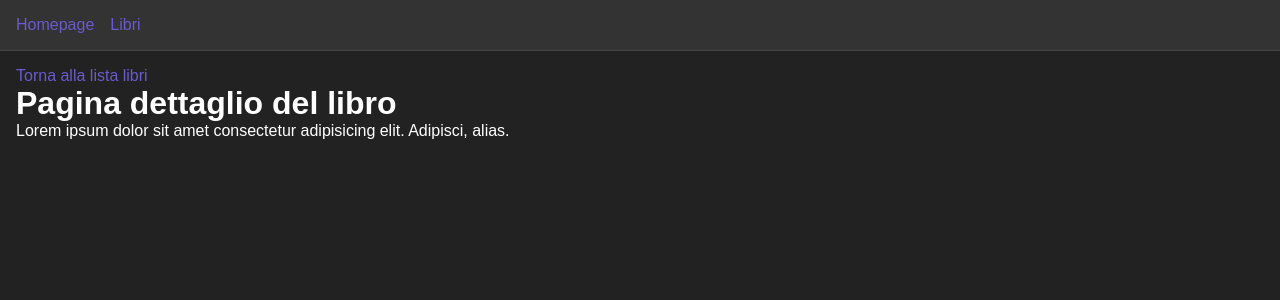
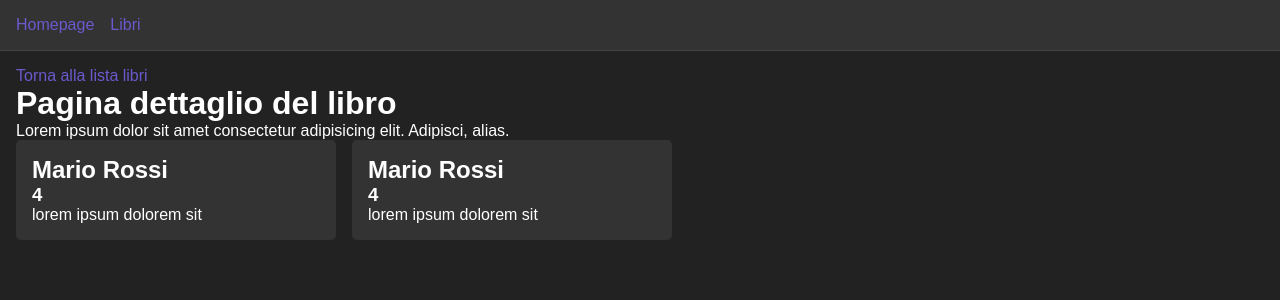
Before and after one commit to lambia/final-web-app-10-fe, a React (Vite) app: page /books/1 in a window 1280 px wide. Shown: the top 300 px of the page. Built offline with nearby package versions, Linux system fonts and the light colour scheme.

Commit message:
aggiunta card per reviews

```diff
--- /dev/null
+++ b/src/components/ReviewCard.jsx
@@ -0,0 +1,13 @@
+function ReviewCard({ review }) {
+
+	//Stesse proprietà con cui mi verrebbe restituito dalla webapi
+	const { name, vote, text } = review;
+
+	return <div className="card">
+		<h2>{name}</h2>
+		<h3>{vote}</h3>
+		<p>{text}</p>
+	</div>
+}
+
+export default ReviewCard;
--- a/src/pages/BookPage.jsx
+++ b/src/pages/BookPage.jsx
@@ -1,10 +1,28 @@
 import { Link } from "react-router-dom"
+import ReviewCard from "../components/ReviewCard";
 
 function BookPage() {
+
+	//Un oggetto che rappresenta un finto libro, con la stessa struttura con cui mi verrebbe restituito dalla webapi
+	const fakeReview = {
+		name: "Mario Rossi",
+		vote: 4,
+		text: "lorem ipsum dolorem sit"
+	};
+
+	const reviews = [
+		fakeReview,
+		fakeReview
+	];
+
 	return <>
 		<Link to="/books">Torna alla lista libri</Link>
 		<h1>Pagina dettaglio del libro</h1>
 		<p>Lorem ipsum dolor sit amet consectetur adipisicing elit. Adipisci, alias.</p>
+
+		<div className="cards-container">
+			{reviews.map(recensione => <ReviewCard review={recensione} />)}
+		</div>
 	</>
 }
 
```
